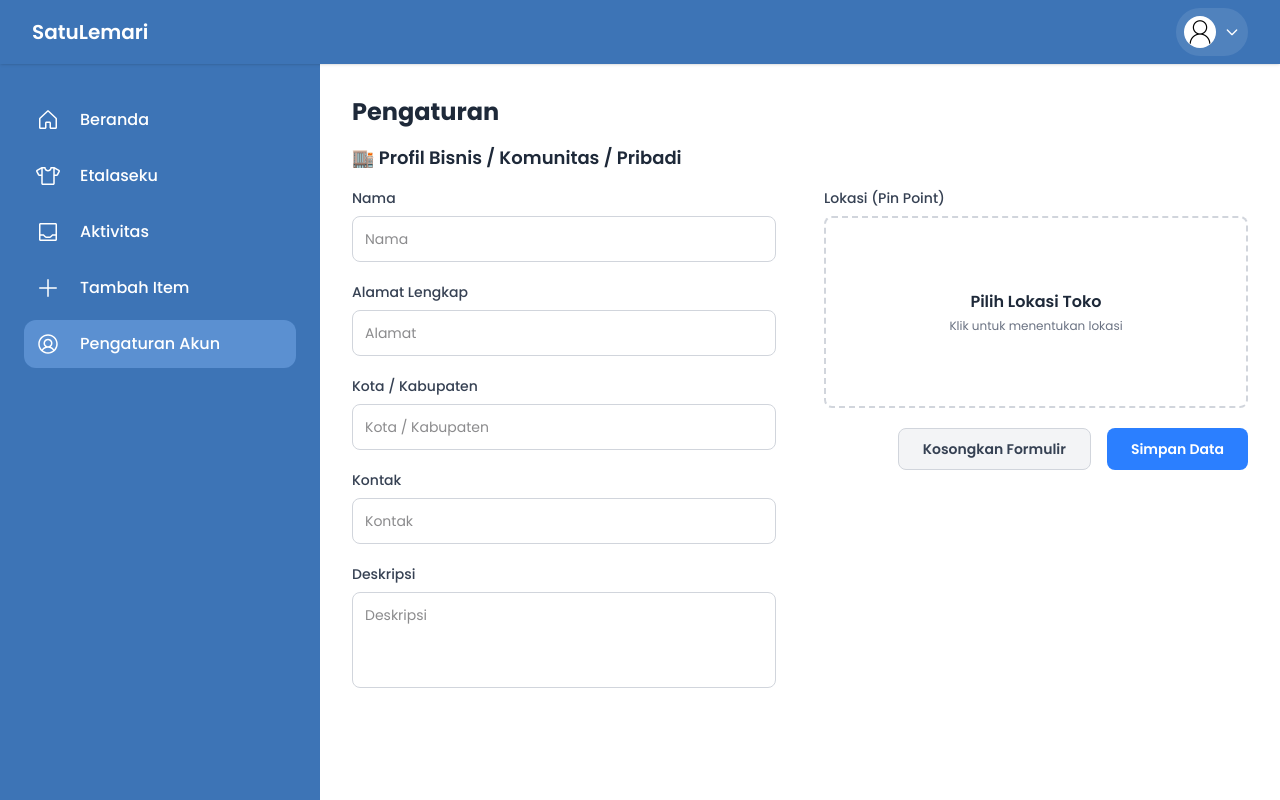
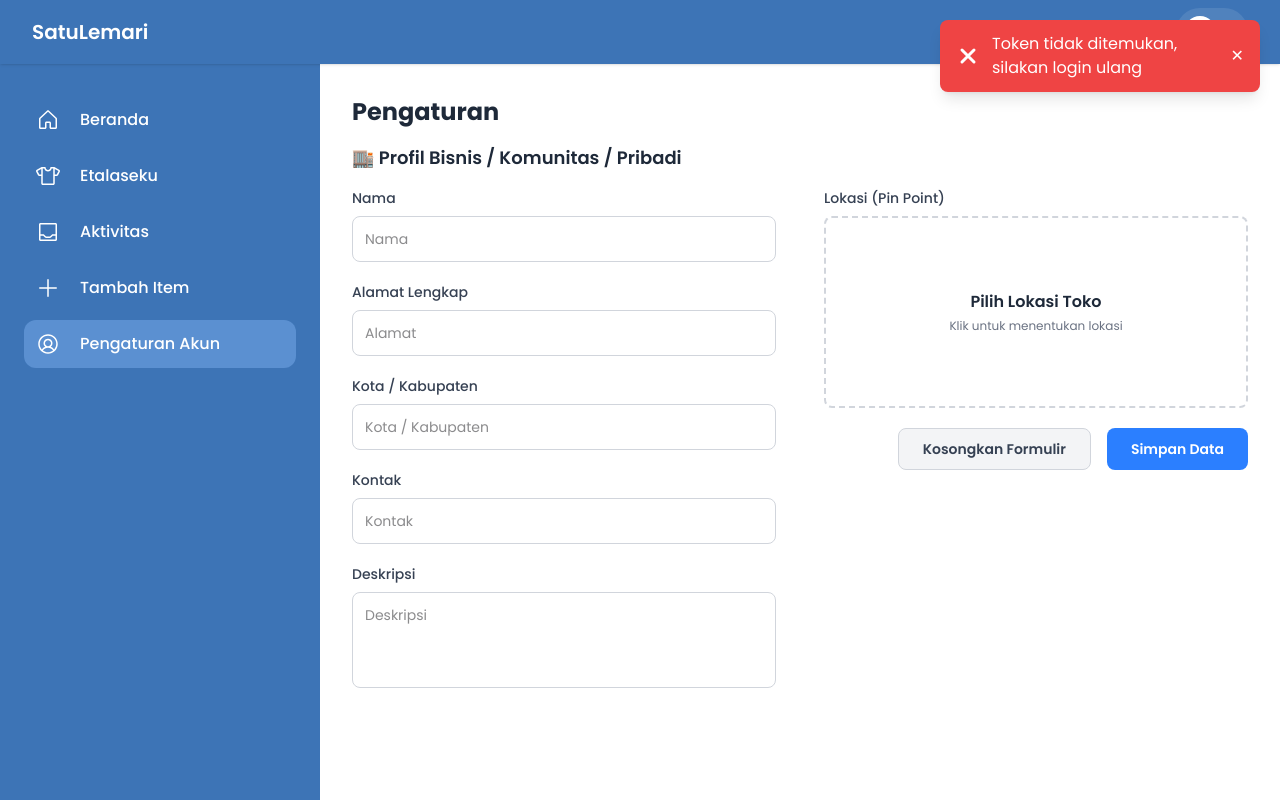
Before and after one commit to mrcelino/fashion-app, a Next.js app: page /dashboard/profile in a window 1280 px wide. Both pictures are taken after a click on the button "Simpan Data". Built offline with nearby package versions, Linux system fonts and the light colour scheme.

Commit message:
feat: add toast notifications for profile updates and improve form handling

```diff
--- a/src/app/(routes)/dashboard/profile/page.tsx
+++ b/src/app/(routes)/dashboard/profile/page.tsx
@@ -2,7 +2,7 @@
 
 import { useEffect, useState, FC } from "react";
 import MapPicker from "../../../components/MapPicker/MapPicker";
-import { useAuth } from "../../../context/AuthContext"
+import { useAuth } from "../../../context/AuthContext";
 
 type InputFieldProps = {
   label: string;
@@ -12,7 +12,9 @@ type InputFieldProps = {
   type?: string;
 };
 
-const InputField: FC<InputFieldProps> = ({ label, placeholder, type = 'text', value, onChange }) => (
+type ToastType = "success" | "error";
+
+const InputField: FC<InputFieldProps> = ({ label, placeholder, type = "text", value, onChange }) => (
   <div className="flex flex-col gap-2">
     <label className="text-sm font-medium text-gray-700">{label}</label>
     <input
@@ -25,15 +27,82 @@ const InputField: FC<InputFieldProps> = ({ label, placeholder, type = 'text', va
   </div>
 );
 
+const Toast: FC<{ message: string; type: ToastType; onClose: () => void }> = ({ message, type, onClose }) => {
+  useEffect(() => {
+    const timer = setTimeout(onClose, 3000);
+    return () => clearTimeout(timer);
+  }, [onClose]);
+
+  return (
+    <div
+      className={`fixed top-5 right-5 z-50 flex items-center gap-3 max-w-xs rounded-lg px-4 py-3 shadow-lg text-white animate-slideIn`}
+      role="alert"
+      style={{
+        backgroundColor: type === "success" ? "#22c55e" : "#ef4444",
+      }}
+    >
+      {type === "success" ? (
+        <svg
+          xmlns="http://www.w3.org/2000/svg"
+          className="h-6 w-6 flex-shrink-0"
+          fill="none"
+          viewBox="0 0 24 24"
+          stroke="currentColor"
+          strokeWidth={3}
+        >
+          <path strokeLinecap="round" strokeLinejoin="round" d="M5 13l4 4L19 7" />
+        </svg>
+      ) : (
+        <svg
+          xmlns="http://www.w3.org/2000/svg"
+          className="h-6 w-6 flex-shrink-0"
+          fill="none"
+          viewBox="0 0 24 24"
+          stroke="currentColor"
+          strokeWidth={3}
+        >
+          <path strokeLinecap="round" strokeLinejoin="round" d="M6 18L18 6M6 6l12 12" />
+        </svg>
+      )}
+      <span className="flex-grow">{message}</span>
+      <button
+        onClick={onClose}
+        className="text-white hover:text-gray-200 transition"
+        aria-label="Close notification"
+      >
+        ✕
+      </button>
+
+      <style jsx>{`
+        @keyframes slideIn {
+          0% {
+            opacity: 0;
+            transform: translateX(100%);
+          }
+          100% {
+            opacity: 1;
+            transform: translateX(0);
+          }
+        }
+        .animate-slideIn {
+          animation: slideIn 0.3s ease forwards;
+        }
+      `}</style>
+    </div>
+  );
+};
+
 const Page: FC = () => {
   const { user, setUser } = useAuth();
+
   const [nama, setNama] = useState("");
   const [alamat, setAlamat] = useState("");
   const [kota, setKota] = useState("");
   const [kontak, setKontak] = useState("");
   const [deskripsi, setDeskripsi] = useState("");
+  const [latLng, setLatLng] = useState<{ latitude: number; longitude: number } | null>(null);
 
-  const [latLng, setLatLng] = useState<{ latitude: number; longitude: number } | null>(null);
+  const [toast, setToast] = useState<{ message: string; type: ToastType } | null>(null);
 
   useEffect(() => {
     if (user) {
@@ -42,36 +111,39 @@ const Page: FC = () => {
       setKota(user.city || "");
       setKontak(user.phone || "");
       setDeskripsi(user.description || "");
-
       if (user.latitude && user.longitude) {
         setLatLng({ latitude: user.latitude, longitude: user.longitude });
       }
     }
   }, [user]);
 
+  const showToast = (message: string, type: ToastType) => {
+    setToast({ message, type });
+  };
+
   const handleSubmit = async () => {
     try {
-      const token = localStorage.getItem('access_token');
+      const token = localStorage.getItem("access_token");
       if (!token) {
-        alert('Token tidak ditemukan, silakan login ulang');
+        showToast("Token tidak ditemukan, silakan login ulang", "error");
         return;
       }
 
       const formData = new FormData();
-      formData.append('full_name', nama);
-      formData.append('address', alamat);
-      formData.append('city', kota);
-      formData.append('phone', kontak);
-      formData.append('description', deskripsi);
+      formData.append("full_name", nama);
+      formData.append("address", alamat);
+      formData.append("city", kota);
+      formData.append("phone", kontak);
+      formData.append("description", deskripsi);
       if (latLng) {
-        formData.append('latitude', latLng.latitude.toString());
-        formData.append('longitude', latLng.longitude.toString());
+        formData.append("latitude", latLng.latitude.toString());
+        formData.append("longitude", latLng.longitude.toString());
       }
 
-      const res = await fetch('/api/users/me', {
-        method: 'PUT',
+      const res = await fetch("/api/users/me", {
+        method: "PUT",
         headers: {
-          'Authorization': `Bearer ${token}`,
+          Authorization: `Bearer ${token}`,
         },
         body: formData,
       });
@@ -79,12 +151,11 @@ const Page: FC = () => {
       const response = await res.json();
 
       if (!res.ok) {
-        console.error('Response error:', response);
-        throw new Error(response.message || 'Gagal memperbarui profil');
+        console.error("Response error:", response);
+        throw new Error(response.message || "Gagal memperbarui profil");
       }
 
       const userData = response.data;
-
       setUser(userData);
 
       setNama(userData.full_name || "");
@@ -92,19 +163,20 @@ const Page: FC = () => {
       setKota(userData.city || "");
       setKontak(userData.phone || "");
       setDeskripsi(userData.description || "");
-
       if (userData.latitude && userData.longitude) {
         setLatLng({ latitude: userData.latitude, longitude: userData.longitude });
       }
 
-      alert('Profil berhasil diperbarui!');
+      showToast("Berhasil disimpan!", "success");
     } catch (err: any) {
-      console.error('Submit error:', err);
-      alert('Terjadi kesalahan saat menyimpan: ' + err.message);
+      console.error("Submit error:", err);
+      showToast("Terjadi kesalahan saat menyimpan: " + err.message, "error");
     }
   };
 
   return (
+    <>
+      {toast && <Toast message={toast.message} type={toast.type} onClose={() => setToast(null)} />}
       <div className="flex flex-col justify-center gap-4">
         <h2 className="text-2xl font-bold text-gray-800">Pengaturan</h2>
         <h2 className="text-lg font-semibold text-gray-800">🏬 Profil Bisnis / Komunitas / Pribadi</h2>
@@ -130,9 +202,7 @@ const Page: FC = () => {
           <div className="flex flex-col gap-y-5">
             <div className="flex flex-col gap-2">
               <MapPicker
-              initialLocation={
-                latLng ? { lat: latLng.latitude, lng: latLng.longitude } : undefined
-              }
+                initialLocation={latLng ? { lat: latLng.latitude, lng: latLng.longitude } : undefined}
                 onConfirm={(loc) => setLatLng({ latitude: loc.lat, longitude: loc.lng })}
               />
             </div>
@@ -141,7 +211,11 @@ const Page: FC = () => {
               <button
                 className="px-6 py-2.5 text-sm font-semibold text-gray-700 bg-gray-100 border border-gray-300 rounded-lg hover:bg-gray-200 transition cursor-pointer"
                 onClick={() => {
-                setNama(""); setAlamat(""); setKota(""); setKontak(""); setDeskripsi("");
+                  setNama("");
+                  setAlamat("");
+                  setKota("");
+                  setKontak("");
+                  setDeskripsi("");
                 }}
               >
                 Kosongkan Formulir
@@ -156,6 +230,7 @@ const Page: FC = () => {
           </div>
         </div>
       </div>
+    </>
   );
 };
 
```
Lines whose indentation alone changed are shown as unchanged.
